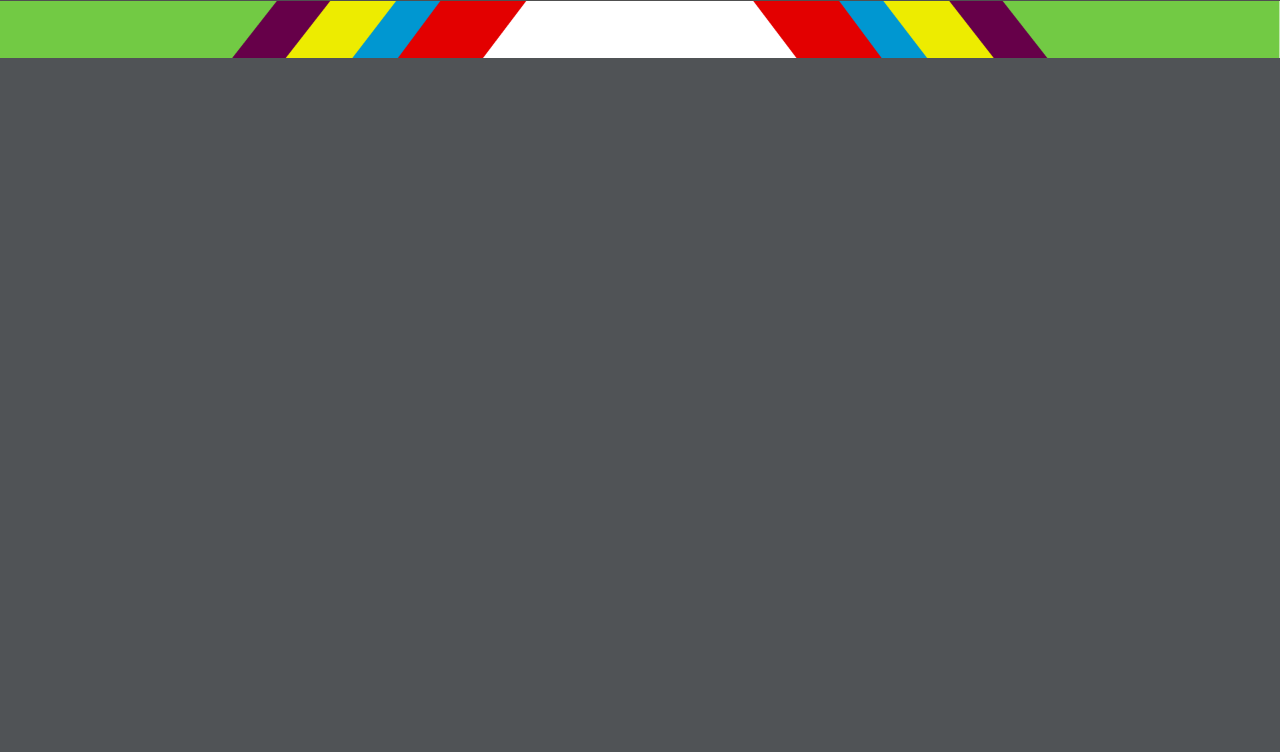
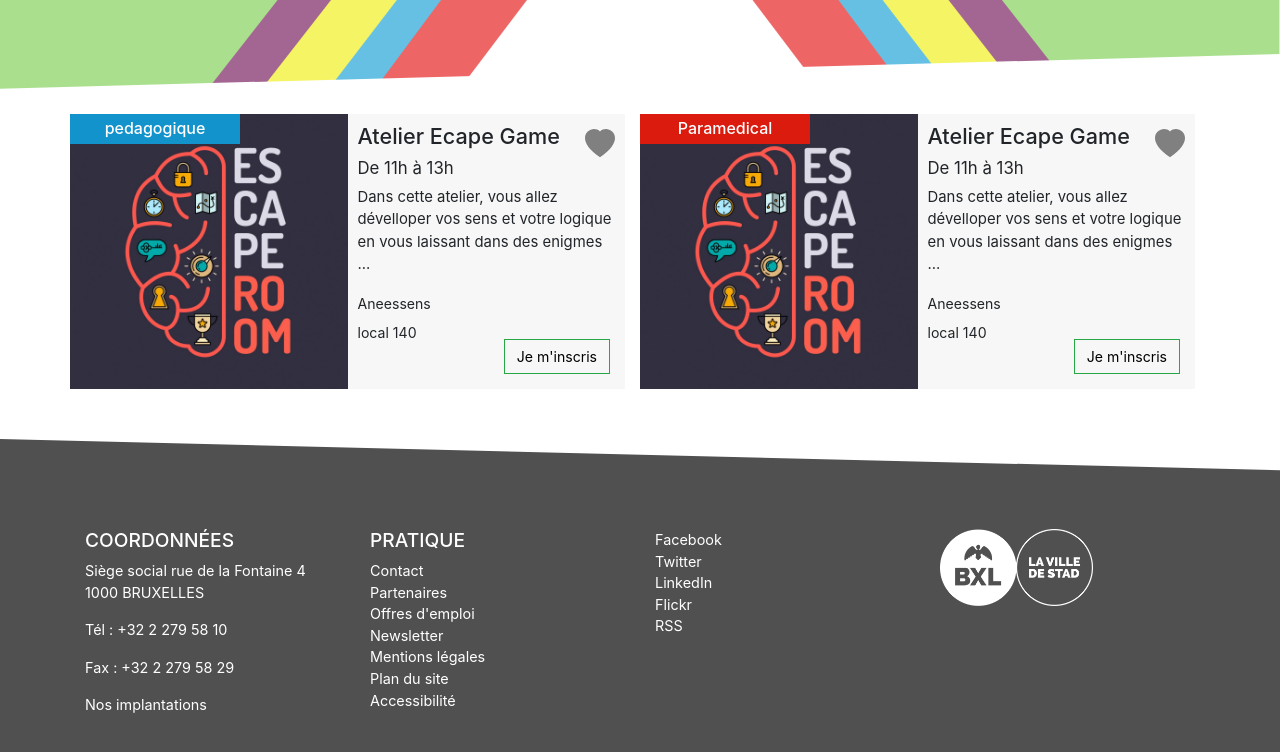
Before and after one commit to manumanmanman/JPOF, a PHP site: page /groupe-A/detail.php in a window 1280 px wide. Shown: the part 742-1494 px from the top of the page. Before the commit the page ends 800 px from the top, so only its background shows below. Run offline with PHP 8.4, Linux system fonts and the light colour scheme.

Commit message:
avance04112020

```diff
--- a/groupe-A/contact.php
+++ b/groupe-A/contact.php
@@ -3,9 +3,9 @@
 <div id="screensize"></div>
 <br>
 
+<div class="container-fluid bi-nav-body contact-container">
+    <div class="container divactivite1">
 
-<div class="container">
-    <div class="event">
             <div class="row">
                 <div class="col-12 col-md-4 google-maps">
 
@@ -24,6 +24,7 @@
 
                 </div>
             </div>
+
     </div>
 </div>
 
--- a/groupe-A/detail.php
+++ b/groupe-A/detail.php
@@ -3,8 +3,10 @@
 <br>
 
 
-<div class="container">
-    <div class="event">
+
+<div class="container-fluid bi-nav-body">
+    <div class="container divactivite1">
+
             <div class="row">
                 <div class="col-12 col-md-6 imgact">
                     <h4>Economie</h4>
@@ -22,9 +24,75 @@
 
                             <a href="#" class= "btn btn-success inscription">Je m'inscris</a>
                 </div>
+                <div class="col-12 google-maps">
+                <iframe src="https://www.google.com/maps/embed?pb=!1m18!1m12!1m3!1d2519.436087895105!2d4.3417609152810925!3d50.84160836698417!2m3!1f0!2f0!3f0!3m2!1i1024!2i768!4f13.1!3m3!1m2!1s0x47c3c470f8e9e6e5%3A0xce8f6e6d0dc0ab14!2sHaute%20%C3%89cole%20Francisco%20Ferrer!5e0!3m2!1sfr!2sbe!4v1603753975273!5m2!1sfr!2sbe"  frameborder="0" style="border:0;" allowfullscreen="" aria-hidden="false" tabindex="0"></iframe>
                 </div>
+
+            </div>
+
     </div>
 </div>
 
 
+
+<div class="container-fluid dubas">
+        <div class="container divactivite2">
+        <div class="row">
+
+            <div class="col-lg-6 card-entier pedagogique">
+
+                    <div class="cartes row">
+                    <div class="carte card-left col-6">
+                        <img src="img/escape-room-escape-game-orleans.jpg" alt="escape-room">
+                        <h2>pedagogique</h2>
+                    </div>
+                    <div class="col-6 carte card-right">
+                        <h1>Atelier Ecape Game</h1>
+                        <h4>De 11h à 13h</h4>
+                        <a class= "coeur" href=""><svg width="1em" height="1em" viewBox="0 0 16 16" class="bi bi-heart-fill" fill="gray" xmlns="http://www.w3.org/2000/svg">
+                        <path fill-rule="evenodd" d="M8 1.314C12.438-3.248 23.534 4.735 8 15-7.534 4.736 3.562-3.248 8 1.314z"/>
+                        </svg></a>
+                        <p>Dans cette atelier, vous allez dévelloper vos sens et votre logique en vous laissant dans des enigmes ...</p>
+
+                        <span>Aneessens</span>
+                        <h5>local 140</h5>
+
+
+                        <a href="#" class= "btn btn-success inscription">Je m'inscris</a>
+                    </div>
+                    </div>
+
+            </div> <!--  card fin -->
+
+            <div class="col-lg-6 card-entier paramedical">
+
+                    <div class="cartes row">
+                    <div class="carte card-left col-6">
+                        <img src="img/escape-room-escape-game-orleans.jpg" alt="escape-room">
+                        <h2>Paramedical</h2>
+                    </div>
+                    <div class="col-6 carte card-right">
+                        <h1>Atelier Ecape Game</h1>
+                        <h4>De 11h à 13h</h4>
+                        <a class= "coeur" href=""><svg width="1em" height="1em" viewBox="0 0 16 16" class="bi bi-heart-fill" fill="gray" xmlns="http://www.w3.org/2000/svg">
+                        <path fill-rule="evenodd" d="M8 1.314C12.438-3.248 23.534 4.735 8 15-7.534 4.736 3.562-3.248 8 1.314z"/>
+                        </svg></a>
+                        <p>Dans cette atelier, vous allez dévelloper vos sens et votre logique en vous laissant dans des enigmes ...</p>
+
+                        <span>Aneessens</span>
+                        <h5>local 140</h5>
+
+
+                        <a href="#" class= "btn btn-success inscription">Je m'inscris</a>
+                    </div>
+                    </div>
+
+
+            </div> <!-- card fin -->
+
+            </div><!-- container fin -->
+
+           </div> <!-- row fin -->
+       </div> <!-- container-fluid fin -->
+
 <?php require "footer.php" ?>
--- a/groupe-A/scss/_sulaiman.scss
+++ b/groupe-A/scss/_sulaiman.scss
@@ -91,7 +91,7 @@
 
 .contact {
     background-color: rgb(247, 247, 247);
-    height: 50vh;
+    height: 65vh;
     position: relative;
     padding: 30px;
     display: flex;
@@ -107,9 +107,15 @@
 
 } //div contact
 
+.contact-container {
+    padding-top: 80px;
+    margin-bottom: -100px;
+}
+
 .row {
     display: flex;
     justify-content: center;
+
     .rounded-circle {
         position: relative;
         width: 20vw;
@@ -139,7 +145,7 @@
         }
     }
 
-}
+}//row
 
 .events-liés {
     display: flex;
--- a/groupe-A/scss/style.css
+++ b/groupe-A/scss/style.css
@@ -92,7 +92,7 @@
 
 .contact {
   background-color: #f7f7f7;
-  height: 50vh;
+  height: 65vh;
   position: relative;
   padding: 30px;
   display: -webkit-box;
@@ -113,6 +113,11 @@
   padding: 10px;
   font-size: 20px;
   font-weight: 400;
+}
+
+.contact-container {
+  padding-top: 80px;
+  margin-bottom: -100px;
 }
 
 .row {
```
Also changed, not shown: 1 other file. Lines whose indentation alone changed are shown as unchanged.
